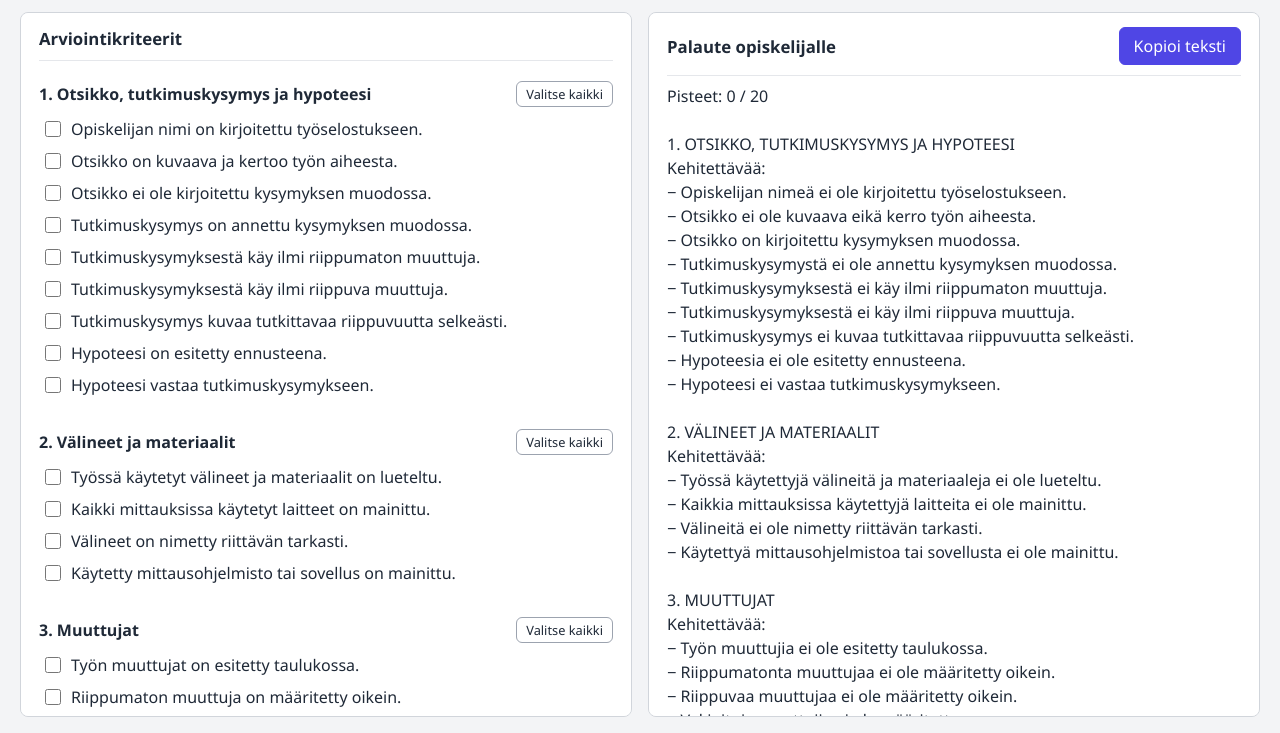
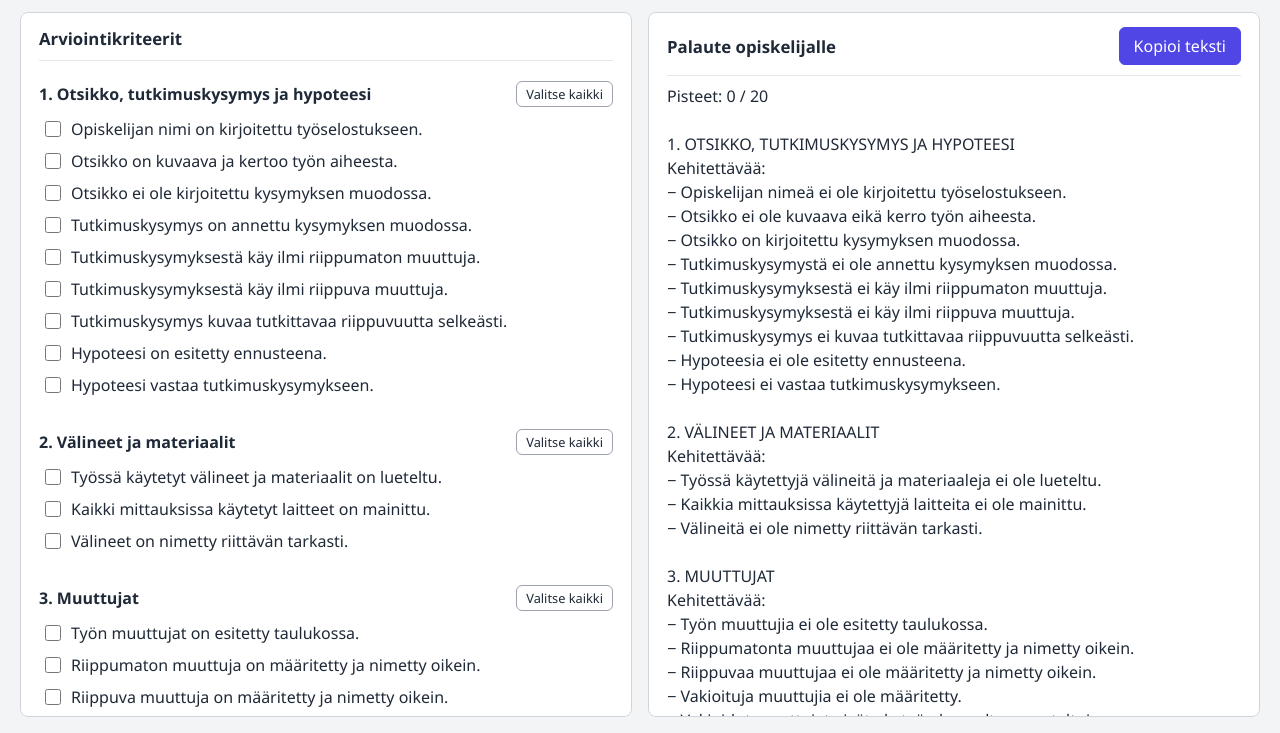
Before and after one commit to hannutoinonen-beep/fy1-2-arviointi, a plain HTML site: page index.html in a window 1280 px wide. Shown: the part 67-800 px from the top of the page. Drawn offline with Linux system fonts and the light colour scheme.

Commit message:
Add files via upload

```diff
--- a/index.html
+++ b/index.html
@@ -89,13 +89,12 @@ const SECTIONS = [
   { title: "2. Välineet ja materiaalit", items: [
     ["Työssä käytetyt välineet ja materiaalit on lueteltu.", "Työssä käytettyjä välineitä ja materiaaleja ei ole lueteltu."],
     ["Kaikki mittauksissa käytetyt laitteet on mainittu.", "Kaikkia mittauksissa käytettyjä laitteita ei ole mainittu."],
-    ["Välineet on nimetty riittävän tarkasti.", "Välineitä ei ole nimetty riittävän tarkasti."],
-    ["Käytetty mittausohjelmisto tai sovellus on mainittu.", "Käytettyä mittausohjelmistoa tai sovellusta ei ole mainittu."]
+    ["Välineet on nimetty riittävän tarkasti.", "Välineitä ei ole nimetty riittävän tarkasti."]
   ]},
   { title: "3. Muuttujat", items: [
     ["Työn muuttujat on esitetty taulukossa.", "Työn muuttujia ei ole esitetty taulukossa."],
-    ["Riippumaton muuttuja on määritetty oikein.", "Riippumatonta muuttujaa ei ole määritetty oikein."],
-    ["Riippuva muuttuja on määritetty oikein.", "Riippuvaa muuttujaa ei ole määritetty oikein."],
+    ["Riippumaton muuttuja on määritetty ja nimetty oikein.", "Riippumatonta muuttujaa ei ole määritetty ja nimetty oikein."],
+    ["Riippuva muuttuja on määritetty ja nimetty oikein.", "Riippuvaa muuttujaa ei ole määritetty ja nimetty oikein."],
     ["Vakioidut muuttujat on määritetty.", "Vakioituja muuttujia ei ole määritetty."],
     ["Vakioidut muuttujat ovat työn kannalta perusteltuja.", "Vakioidut muuttujat eivät ole työn kannalta perusteltuja."],
     ["Kaikki työn kannalta oleelliset vakioidut muuttujat on nimetty.", "Kaikkia työn kannalta oleellisia vakioituja muuttujia ei ole nimetty."],
@@ -131,7 +130,7 @@ const SECTIONS = [
     ["Kuvaajan seliteteksti on annettu.", "Kuvaajan selitetekstiä ei ole annettu."],
     ["Riippumaton muuttuja on sijoitettu vaaka-akselille.","Riippumatonta muuttujaa ei ole sijoitettu vaaka-akselille."],
     ["Riippuva muuttuja on sijoitettu pystyakselille.", "Riippuvaa muuttujaa ei ole sijoitettu pystyakselille."],
-    ["Akselit on nimetty.", "Akseleita ei ole nimetty."],
+    ["Akselit on nimetty oikein ja suureet vastaavat työssä aiemmin esitettyjä.", "Akseleita ei ole nimetty oikein, tai suureet eivät vastaa työssä aiemmin esitettyjä."],
     ["Mittayksiköt on merkitty akseleihin.", "Mittayksiköitä ei ole merkitty akseleihin."],
     ["Mittauspisteet näkyvät kuvaajassa.", "Mittauspisteet eivät näy kuvaajassa."],
     ["Kuvaajan asteikot ovat tarkoituksenmukaiset.", "Kuvaajan asteikot eivät ole tarkoituksenmukaiset."],
```
